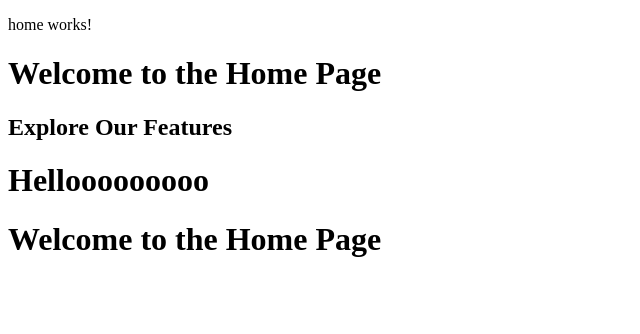
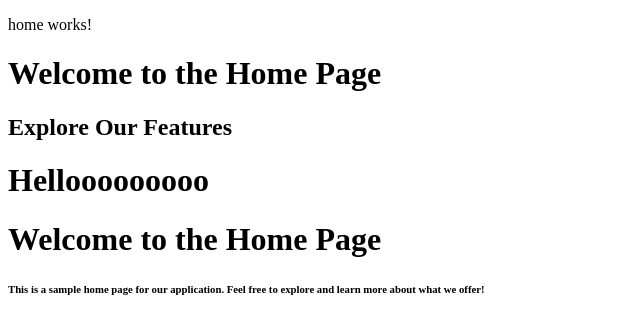
Before and after one commit to Keerthanagowda2003/Angulardemoproject, an Angular app: page /home in a window 1280 px wide. Shown: the top 334 px of the page, without its empty margins (0-640 px from the left). Built offline with nearby package versions, Linux system fonts and the light colour scheme.

Commit message:
I add new tag is h6

```diff
--- a/src/app/home/home.component.html
+++ b/src/app/home/home.component.html
@@ -9,3 +9,5 @@
 <h1> Hellooooooooo</h1>
 
 <h1> Welcome to the Home Page</h1>
+
+<h6> This is a sample home page for our application. Feel free to explore and learn more about what we offer! </h6>
```
